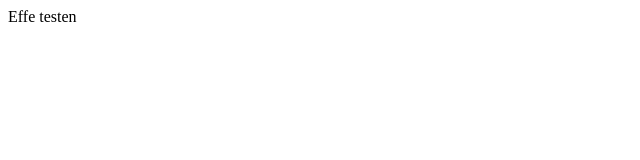
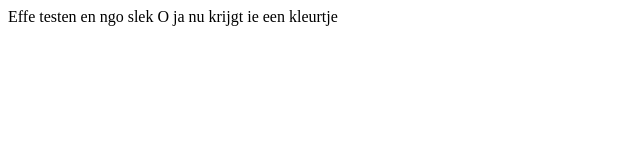
Before and after one commit to siewers32/Webapplication1, a plain HTML site: page web/index.html in a window 1280 px wide. Shown: the whole page, without its empty margins (0-640 px from the left). Drawn offline with Linux system fonts and the light colour scheme.

Commit message:
aanpassinkje

```diff
--- a/web/index.html
+++ b/web/index.html
@@ -9,6 +9,6 @@ and open the template in the editor.
         <meta http-equiv="Content-Type" content="text/html; charset=UTF-8">
     </head>
     <body>
-        <div>Effe testen</div>
+        <div>Effe testen en ngo slek O ja nu krijgt ie een kleurtje</div>
     </body>
 </html>
```
